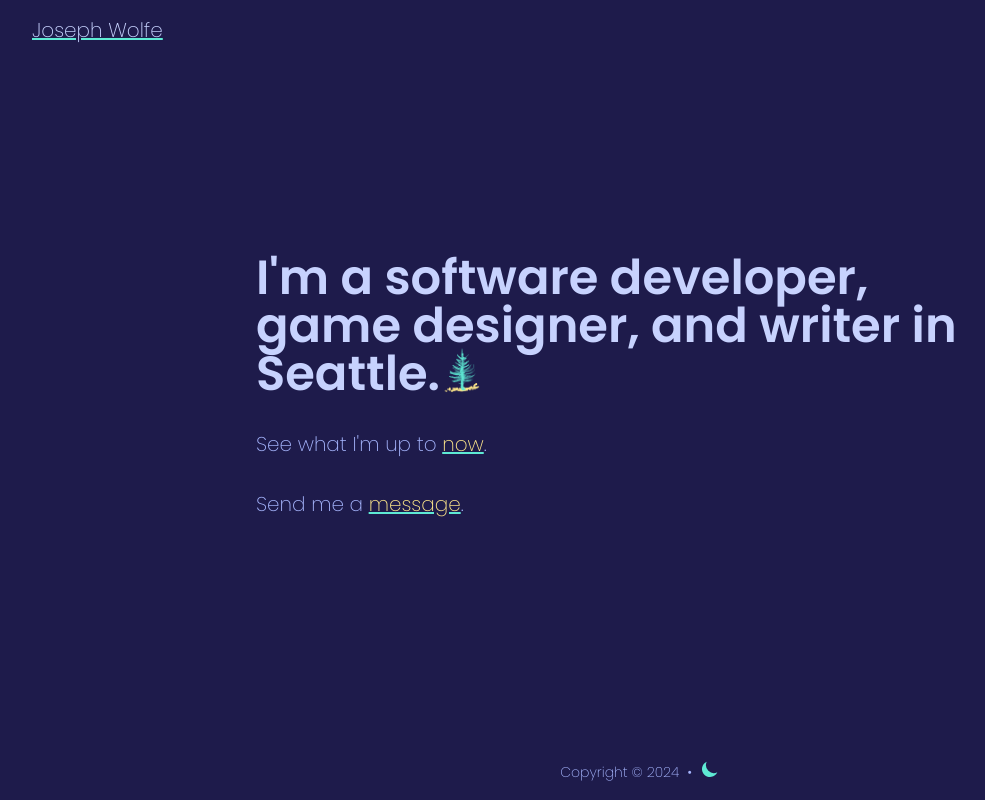
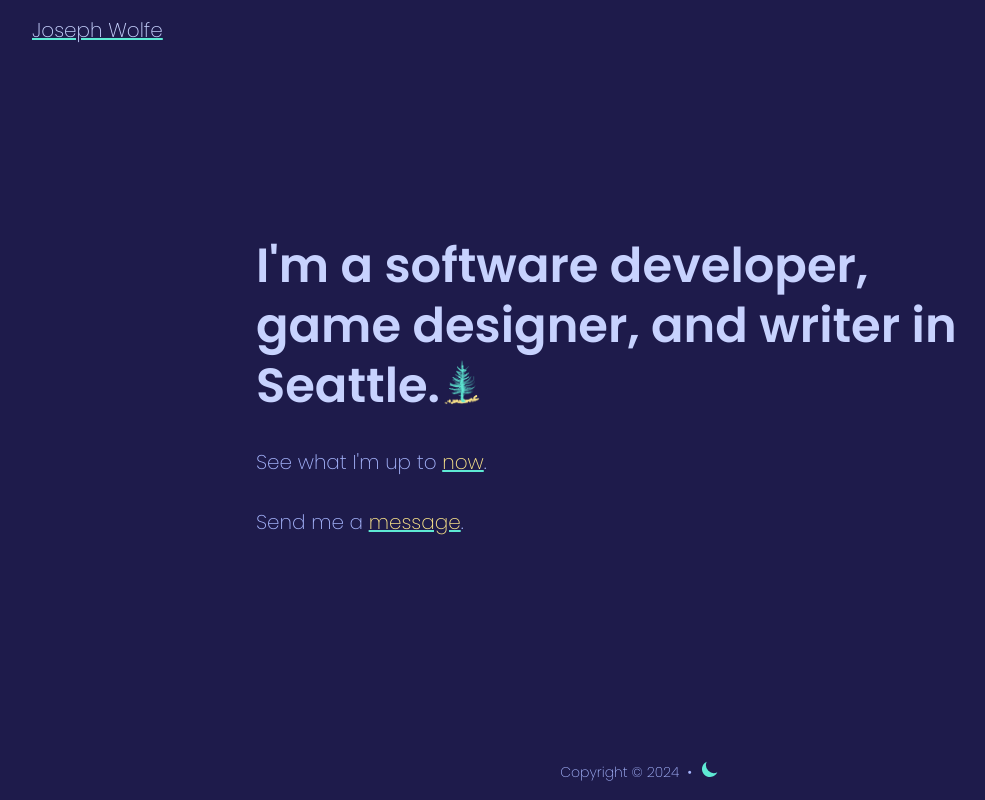
Before and after one commit to CharmedSatyr/personal-website, a Next.js app: page / in a window 1280 px wide. Shown: the whole page, without its empty margins (0-985 px from the left). Built offline with nearby package versions, Linux system fonts and the light colour scheme.

Commit message:
Give front page header breathing room

```diff
--- a/app/page.tsx
+++ b/app/page.tsx
@@ -5,7 +5,7 @@ import TreeImage from "components/TreeImage";
 const Root = () => {
 	return (
 		<SectionContainer>
-			<h1>
+			<h1 className="leading-tight">
 				I'm a software developer, game designer, and writer in Seattle.
 				<TreeImage />
 			</h1>
```
